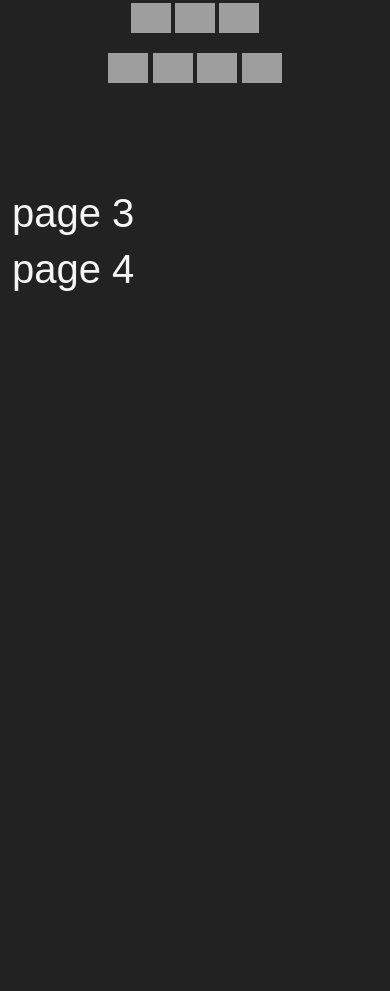
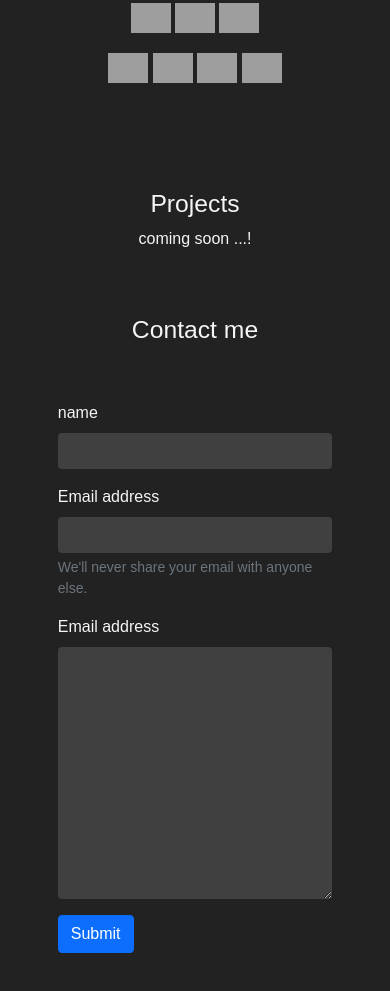
Before and after one commit to Moein-HDi/swoosh-portfolio, a website built with Vite: page index.html in a window 390 px wide. Shown: the part 1754-2745 px from the top of the page. Before the commit the page ends 2055 px from the top, so only its background shows below. Built offline with nearby package versions, Linux system fonts and the light colour scheme; grey boxes are pictures that could not be loaded; what skrollr would draw is missing.

Commit message:
finish contact form section

```diff
--- a/index.html
+++ b/index.html
@@ -401,13 +401,70 @@
       <!-- page 3 -->
       <section>
         <div class="content container">
-          <h1>page 3</h1>
+          <div class="row">
+            <h2 class="text-center">Projects</h2>
+            <p class="text-center">coming soon ...!</p>
+          </div>
         </div>
       </section>
       <!-- page 4 -->
-      <section>
+      <section id="page4" class="my-5">
         <div class="content container">
-          <h1>page 4</h1>
+          <div class="row">
+            <h2 class="text-center">Contact me</h2>
+          </div>
+          <div id="contact_me" class="row mt-5">
+            <section class="col-12 col-sm-6" id="contact_form">
+              <form class="w-75">
+                <div class="mb-3">
+                  <label for="userName" class="form-label">name</label>
+                  <input
+                    type="text"
+                    class="form-control border-0"
+                    id="userName"
+                  />
+                </div>
+                <div class="mb-3">
+                  <label for="userEmail" class="form-label"
+                    >Email address</label
+                  >
+                  <input
+                    type="email"
+                    class="form-control border-0"
+                    id="userEmail"
+                    aria-describedby="emailHelp"
+                  />
+                  <div id="emailHelp" class="form-text">
+                    We'll never share your email with anyone else.
+                  </div>
+                </div>
+                <div class="mb-3">
+                  <label for="emailMsg" class="form-label"
+                    >Email address</label
+                  >
+                  <textarea
+                    class="form-control border-0"
+                    id="emailMsg"
+                    cols="30"
+                    rows="10"
+                  ></textarea>
+                </div>
+                <button type="submit" class="btn btn-primary">Submit</button>
+              </form>
+            </section>
+            <section
+              class="col-12 d-none d-sm-flex col-sm-6"
+              id="contact_meta_info"
+            >
+              <figure>
+                <img
+                  class="img-fluid"
+                  src="img/output-onlinegiftools.gif"
+                  alt="robot taking selfie"
+                />
+              </figure>
+            </section>
+          </div>
         </div>
       </section>
       <!--  -->
--- /dev/null
+++ b/src/sass/components/_page4.scss
@@ -0,0 +1,15 @@
+#page4{
+    #contact_me{
+        #contact_form{
+            @extend .perfect_center;
+            input , textarea{
+                color: var(--main-input-text-color);
+                background-color: var(--main-input-bg-color);
+            }
+        }
+        #contact_meta_info{
+            @extend .perfect_center;
+            flex-direction: column;
+        }
+    }
+}
--- a/src/sass/style.scss
+++ b/src/sass/style.scss
@@ -4,6 +4,7 @@
 @import 'reset';
 @import 'components/page1';
 @import 'components/page2';
+@import 'components/page4';
 @import 'media/media_page1';
 
 * {
```
